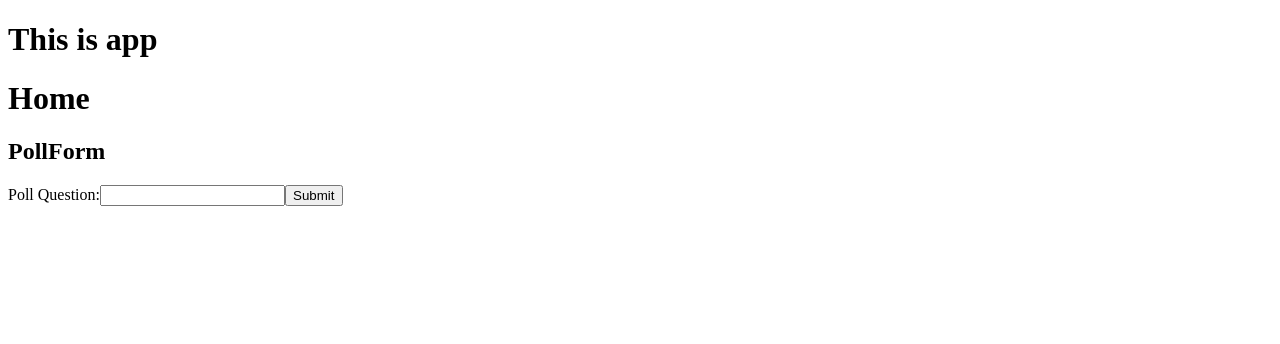
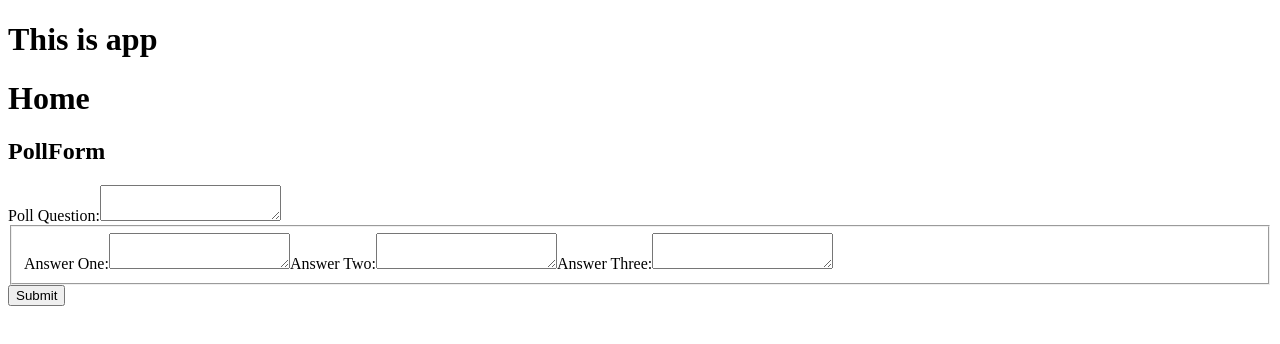
Before and after one commit to team-tofu/app, a React app: page / in a window 1280 px wide. Shown: the top 344 px of the page. Built offline with nearby package versions, Linux system fonts and the light colour scheme.

Commit message:
getting info from all answer text fields

```diff
--- a/src/components/pollform/PollForm.js
+++ b/src/components/pollform/PollForm.js
@@ -15,8 +15,19 @@ export default class PollForm extends PureComponent {
         <main>
           <form onSubmit={handleSubmit}>
             <label>Poll Question:
-              <input type='text' name='text'></input>
+              <textarea type='text' name='text'></textarea>
             </label>
+            <fieldset>
+              <label>Answer One:
+                <textarea name='one'></textarea>
+              </label>
+              <label>Answer Two:
+                <textarea type='text' name='two'></textarea>
+              </label>
+              <label>Answer Three:
+                <textarea type='text' name='three'></textarea>
+              </label>
+            </fieldset>
             <button type='submit'>Submit</button>
           </form>
         </main>
--- a/src/containers/Home.js
+++ b/src/containers/Home.js
@@ -4,7 +4,10 @@ import PollForm from '../components/pollform/PollForm';
 export default class Home extends PureComponent {
   handleSubmit = event => {
     event.preventDefault();
-    console.log('submitted', event.target.text.value);
+    console.log('poll question', event.target.text.value);
+    console.log('answer one', event.target.one.value);
+    console.log('answer two', event.target.two.value);
+    console.log('answer three', event.target.three.value);
     event.target.text.value = null;
   };
 
```
